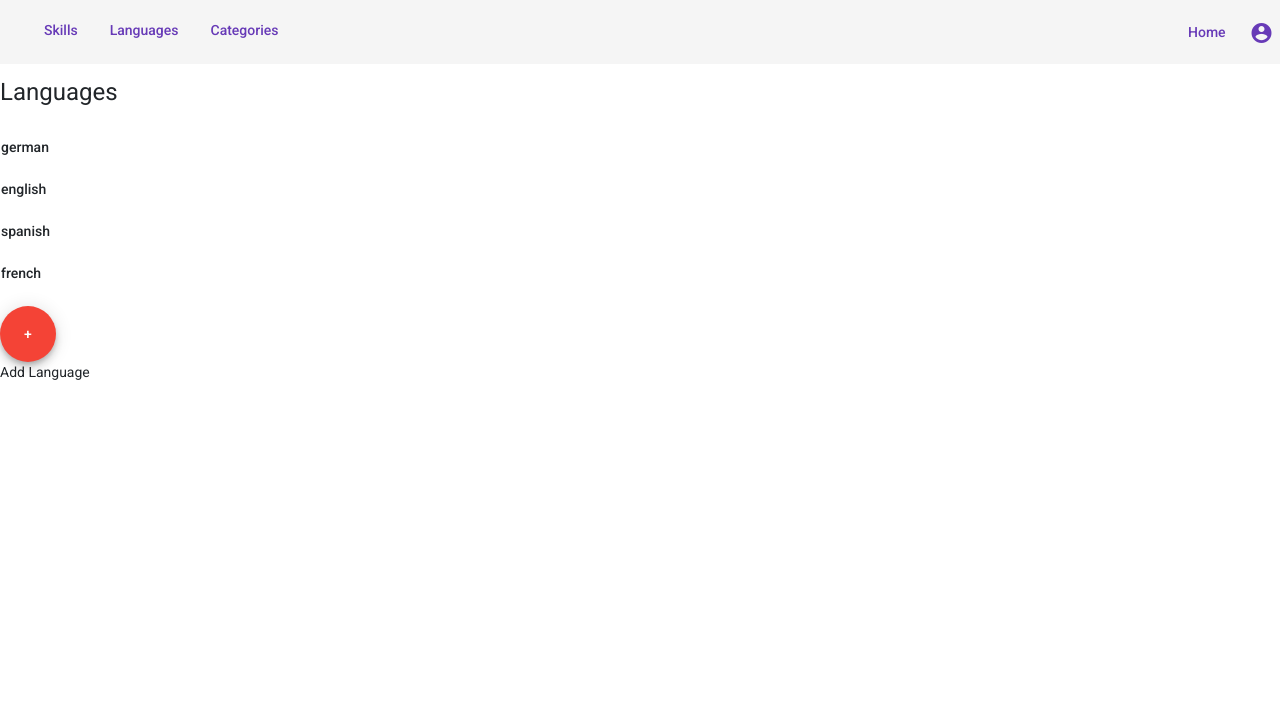
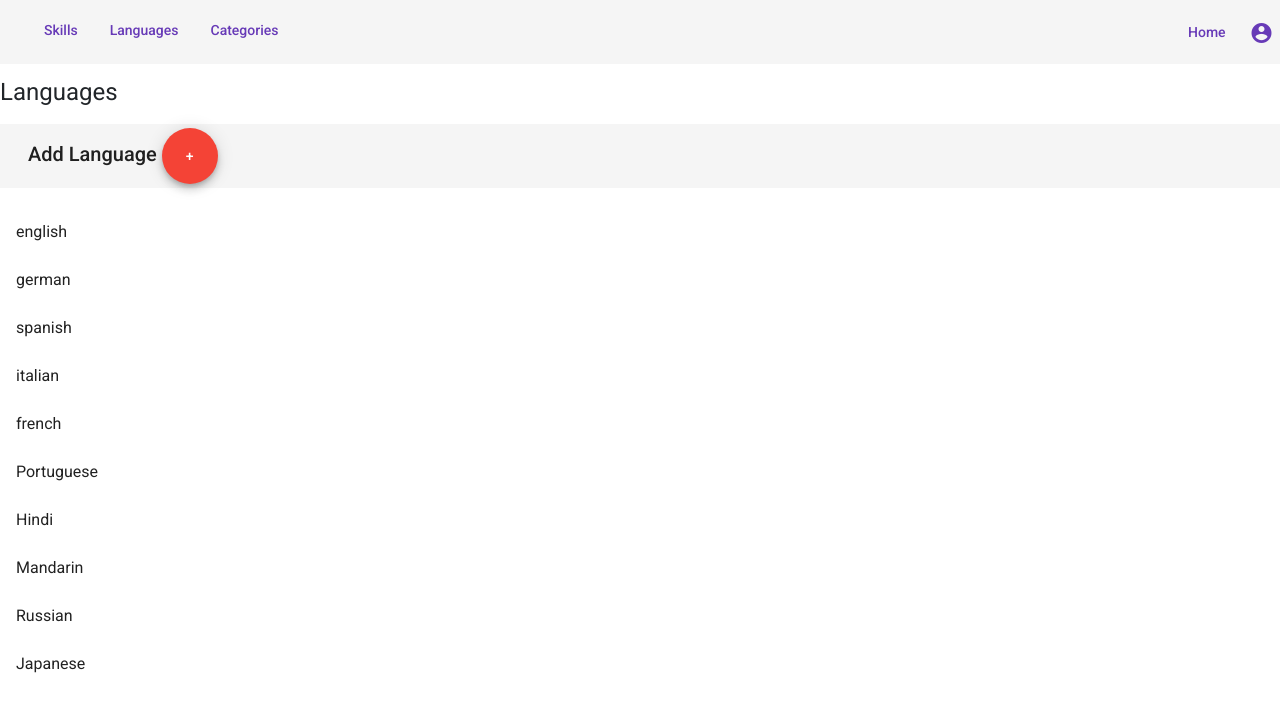
Before and after one commit to Los-CeeSharpos-Hermanos/skill-matrix, an Angular app in the folder web/: page /skillmatrix/languages in a window 1280 px wide. Shown: the top 708 px of the page. Built offline with nearby package versions, Linux system fonts and the light colour scheme.

Commit message:
changes on languages

```diff
--- a/web/src/app/admin/languages/languagelist.component.html
+++ b/web/src/app/admin/languages/languagelist.component.html
@@ -1,38 +1,30 @@
-<div>
-    <h1>Languages</h1>
+<h1>Languages</h1>
+
+<p>
+    <mat-toolbar>
+      <div class="container-fluid">
+        <div class="row">
+          <div class="col-11">
+            Add Language
+            <button mat-fab color="warn" (click)="goTo('skillmatrix/language/add')">+</button>
+          </div>
+        </div>
+      </div>
+    </mat-toolbar>
+</p>
+
+<mat-selection-list #languageSelected [multiple]="false">
+    <mat-list-option *ngFor="let language of languages" [value]="language">
+        {{language.languageName}}
+    </mat-list-option>
+</mat-selection-list>
+
+<div class="row">
+    <div class="col-11">
+        <div *ngIf="languageSelected.selectedOptions.selected[0]?.value.languageName">
+            {{languageSelected.selectedOptions.selected[0]?.value.languageName}} selected! What do you want to do?
+            <button mat-raised-button color="primary">edit</button>
+            <button mat-raised-button color="warn">delete</button>
+        </div>
+    </div>
 </div>
-<div>
-    <table *ngIf='languages.length'>
-        <thead>
-            <tr>
-                <th>
-
-                </th>
-            </tr>
-        </thead>
-        <tbody>
-            <tr *ngFor='let language of languages'>
-                <td>
-                    <button mat-icon-button [matMenuTriggerFor]="menu" aria-label="Example icon-button with a menu">
-                        {{language}}
-                    </button>
-                    <mat-menu #menu="matMenu">
-                        <button mat-menu-item>
-                          <span>edit</span>
-                        </button>
-                        <button mat-menu-item>
-                          <span>delete</span>
-                        </button>
-                    </mat-menu>
-                </td>
-            </tr>
-        </tbody>
-    </table>
-</div>
-<p></p>
-<form>
-    <div>
-        <button mat-fab color="warn" (click)="goTo('skillmatrix/language/add')">+</button>
-        <p>Add Language</p>
-    </div>
-</form>
--- a/web/src/app/admin/languages/languagelist.component.ts
+++ b/web/src/app/admin/languages/languagelist.component.ts
@@ -1,5 +1,8 @@
 import { Component, OnInit } from '@angular/core';
 import { Router } from '@angular/router';
+import { Subscription } from 'rxjs';
+import { ILanguage } from './language';
+import { LanguageService } from './language.service';
 
 @Component({
   selector: 'app-languagelist',
@@ -8,13 +11,24 @@ import { Router } from '@angular/router';
 })
 export class LanguagelistComponent implements OnInit {
 
+  errorMessage: string = '';
+  sub!: Subscription;
+  languages: ILanguage[] = [];
+
+  /*
   languages: string[] = [
     "german", "english", "spanish", "french"
   ]; //get list of languages from database here
-
-  constructor(private router: Router) { }
+*/
+  constructor(private router: Router, private languageService: LanguageService) { }
 
   ngOnInit(): void {
+    this.sub = this.languageService.getLanguages().subscribe({
+      next: languages => {
+        this.languages = languages;
+      },
+      error: err => this.errorMessage = err
+    });
   }
 
   goTo(path: string) {
```
